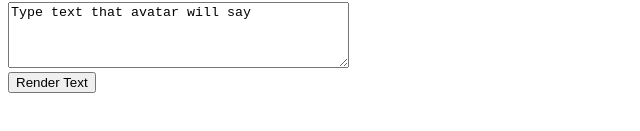
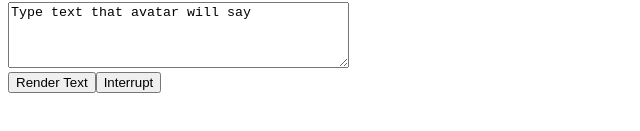
Before and after one commit to elai-io/realtime-demo, a React (Create React App) app: page / in a window 1280 px wide. Shown: the part 191-322 px from the top of the page, without its empty margins (0-640 px from the left). Built offline with nearby package versions, Linux system fonts and the light colour scheme.

Commit message:
Interrupt button

```diff
--- a/src/App.js
+++ b/src/App.js
@@ -8,6 +8,7 @@ import { useState, useRef } from "react"
  * Use your own API as proxy, handle security properly.
  */
 const request = async ({ method, url, data }) => {
+  //const response = await fetch('http://localhost:3001/api/v1/' + url, {
   const response = await fetch('https://apis.elai.io/api/v1/' + url, {
     method,
     headers: {
@@ -134,6 +135,16 @@ function App() {
     }
   }
 
+  const interrupt = async () => {
+    const streamId = localStorage.getItem("streamId")
+    if (streamId) {
+      await request({
+        method: 'DELETE',
+        url: `streams/render/${streamId}`
+      })
+    }
+  }
+
   return (
     <div>
       <header className="App-header">
@@ -145,6 +156,7 @@ function App() {
         <textarea value={text} onChange={(e) => setText(e.target.value)} rows={4} cols={40} />
         <div>
           <button onClick={renderText} >Render Text</button>
+          <button onClick={interrupt} >Interrupt</button>
         </div>
       </header>
     </div>
```
